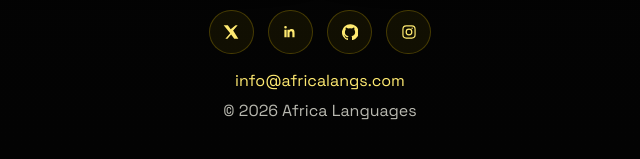
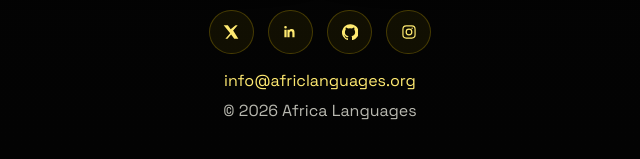
Before and after one commit to wal37/langaf, a plain HTML site: page platform.html in a window 1280 px wide. Shown: the part 3406-3565 px from the top of the page, 320-960 px from the left. Drawn offline with Linux system fonts and the light colour scheme.

Commit message:
Update email address in footer

```diff
--- a/platform.html
+++ b/platform.html
@@ -165,7 +165,7 @@
         </a>
       </div>
       <p class="footer-email">
-        <a href="mailto:info@africalangs.com">info@africalangs.com</a>
+        <a href="mailto:info@africlanguages.org">info@africlanguages.org</a>
       </p>
       <p>&copy; 2026 Africa Languages</p>
     </footer>
```
